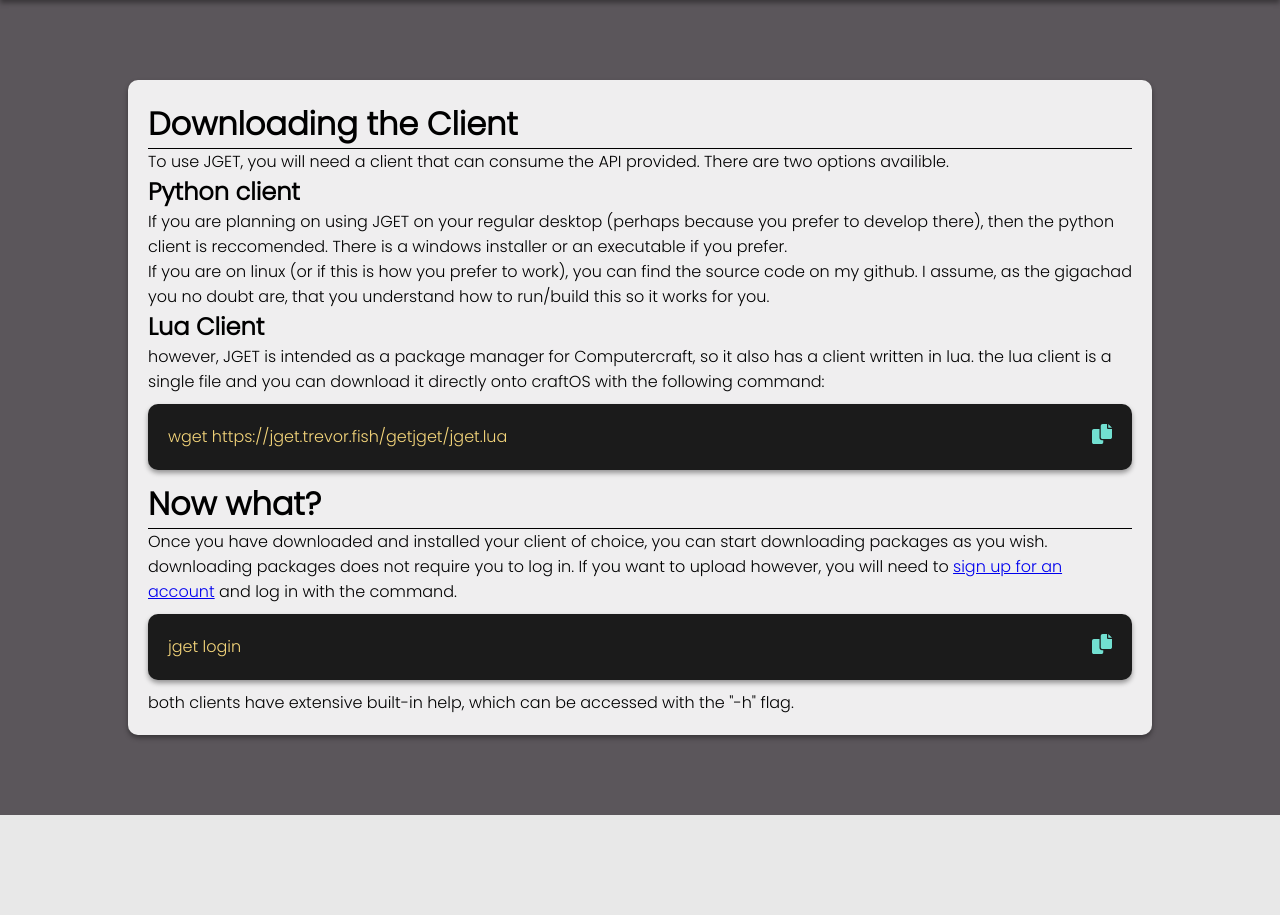
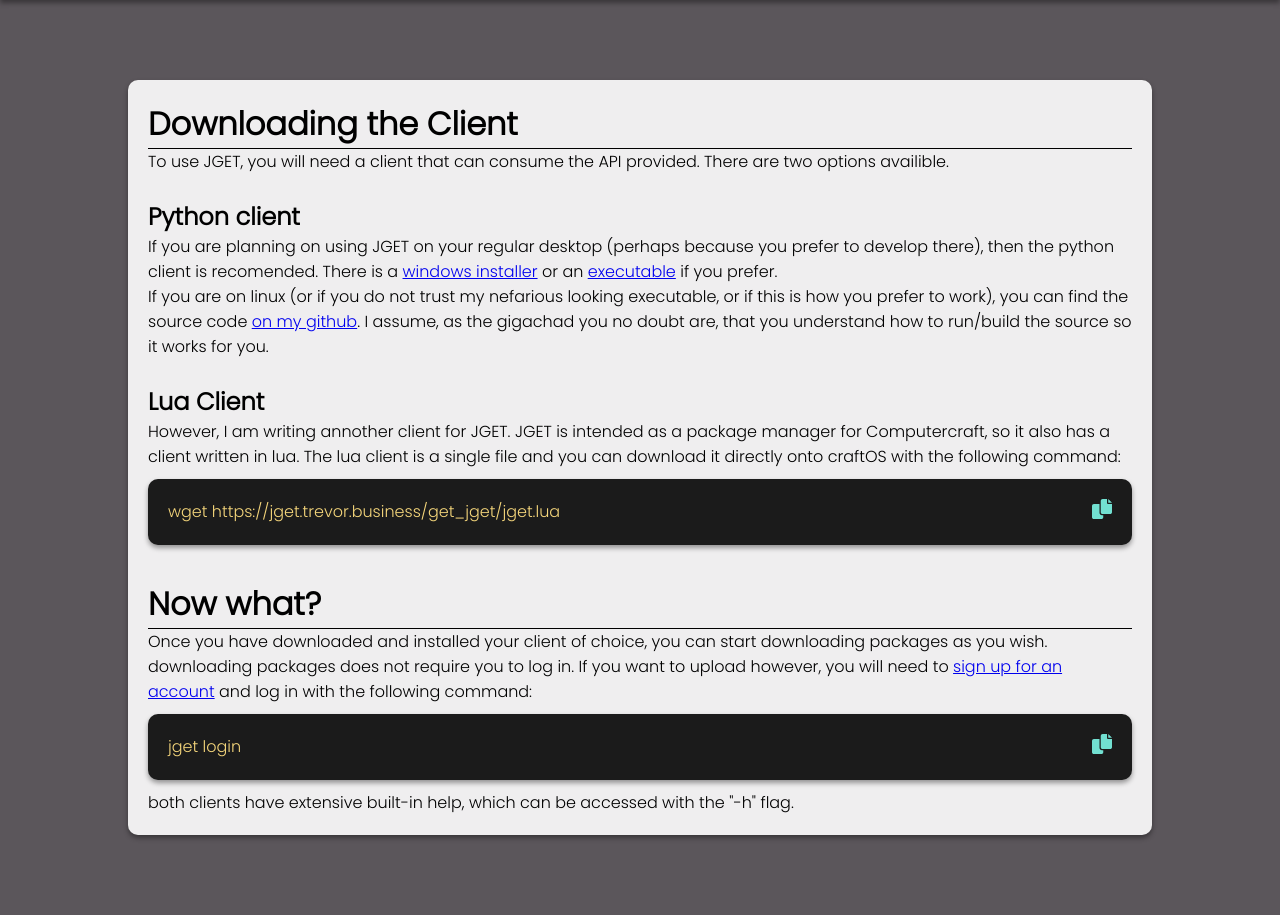
Before and after one commit to JakeTrevor/Jget, a Django app: template templates/get_jget.html in a window 1280 px wide. Shown: the part 64-979 px from the top of the page. Before the commit the page ends 879 px from the top, so only its background shows below. Run offline with Django 4.2, Linux system fonts and the light colour scheme; the template is opened without the code that fills it, so the values that code supplies are empty.

Commit message:
jget CLI for both desktop (python) and mc (lua) done and availible

```diff
--- a/frontend/urls.py
+++ b/frontend/urls.py
@@ -5,6 +5,7 @@
 urlpatterns = [
     path('', index, name="index"),
     path('get_jget/', get_JGET.as_view(), name="get_JGET"),
+    path('get_jget/jget.lua', jget_lua.as_view(), name="jget_lua"),
     path('explore/', explore.as_view(), name="explore"),
 
     path('package/<slug:slug>/', viewPackage.as_view(), name="package"),
--- a/frontend/views.py
+++ b/frontend/views.py
@@ -25,6 +25,10 @@
 
 class get_JGET(TemplateView):
     template_name = "get_jget.html"
+
+
+class jget_lua(TemplateView):
+    template_name = "jget.lua"
 
 
 class explore(SearchableListView):
--- a/templates/get_jget.html
+++ b/templates/get_jget.html
@@ -15,19 +15,21 @@
 {% block content %}
     <h1 class="title">Downloading the Client</h1>
     <p>To use JGET, you will need a client that can consume the API provided. There are two options availible.</p>
+    <br/>
     <h2>Python client</h2>
     <p>
-        If you are planning on using JGET on your regular desktop (perhaps because you prefer to develop there), then the python client is reccomended. There is a <a>windows installer</a> or an <a>executable</a> if you prefer.
+        If you are planning on using JGET on your regular desktop (perhaps because you prefer to develop there), then the python client is recomended. There is a <a href="{% static 'assets/Jget Installer.exe' %}">windows installer</a> or an <a href="{% static 'assets/jget.exe' %}">executable</a> if you prefer.
     </p>
     <p>
-        If you are on linux (or if this is how you prefer to work),  you can find the source code <a>on my github</a>. I assume, as the gigachad you no doubt are, that you understand how to run/build this so it works for you.
+        If you are on linux (or if you do not trust my nefarious looking executable, or if this is how you prefer to work), you can find the source code <a href="https://github.com/JakeTrevor/JgetClient">on my github</a>. I assume, as the gigachad you no doubt are, that you understand how to run/build the source so it works for you.
     </p>
+    <br/>
     <h2>Lua Client</h2>
-    however, JGET is intended as a package manager for Computercraft, so it also has a client written in lua. the lua client is a single file and you can download it directly onto craftOS with the following command:
-    </  p>
+    However, I am writing annother client for JGET.
+    JGET is intended as a package manager for Computercraft, so it also has a client written in lua. The lua client is a single file and you can download it directly onto craftOS with the following command:
     <code>
         <p id="wget_command" class="copy_spread">
-            wget https://jget.trevor.fish/getjget/jget.lua
+            wget https://jget.trevor.business/get_jget/jget.lua
             <button id="copy_button" onclick="copy('wget_command')">
                 <img height="20em"
                      width="20em"
@@ -36,9 +38,10 @@
             </button>
         </p>
     </code>
+    <br/>
     <h1 class="title">Now what?</h1>
     <p>
-        Once you have downloaded and installed your client of choice, you can start downloading packages as you wish. downloading packages does not require you to log in. If you want to upload however, you will need to <a href="{% url "registration_register" %}">sign up for an account</a> and log in with the command.
+        Once you have downloaded and installed your client of choice, you can start downloading packages as you wish. downloading packages does not require you to log in. If you want to upload however, you will need to <a href="{% url "registration_register" %}">sign up for an account</a> and log in with the following command:
     </p>
     <code>
         <p id="login_command" class="copy_spread">
```
Also changed, not shown: 5 other files.
